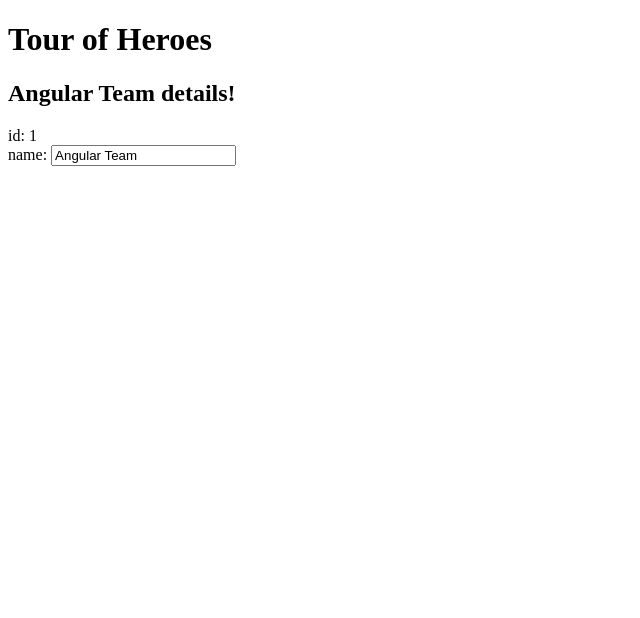
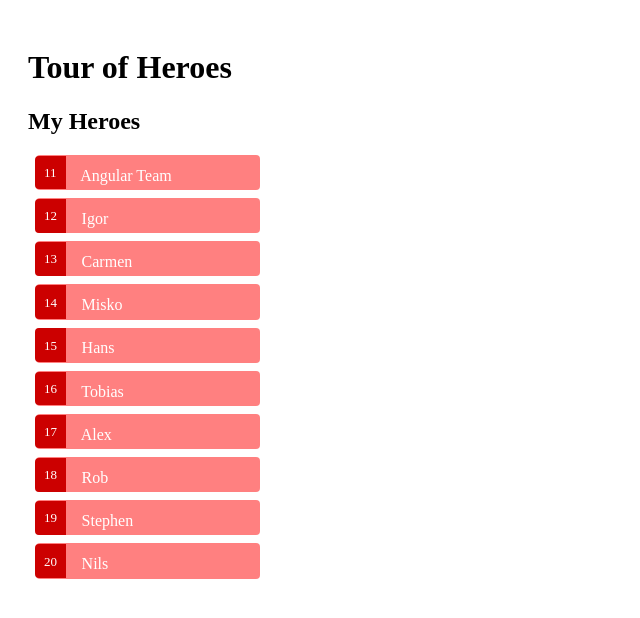
Before and after one commit to NilsNaegele/ng4-love-affair, an Angular app: page / in a window 1280 px wide. Shown: the top 618 px of the page, without its empty margins (0-640 px from the left). Built offline with nearby package versions, Linux system fonts and the light colour scheme.

Commit message:
master detail

```diff
--- a/src/app/app.component.css
+++ b/src/app/app.component.css
@@ -0,0 +1,54 @@
+.selected {
+  background-color: #ff1a1a !important;
+  color: white;
+}
+
+.heroes {
+  margin: 0 0 2em 0;
+  list-style-type: none;
+  padding: 0;
+  width: 15em;
+}
+
+.heroes li {
+  cursor: pointer;
+  position: relative;
+  left: 0;
+  color: white;
+  background-color: #ff8080;
+  margin: .5em;
+  padding: .3em 0;
+  height: 1.6em;
+  border-radius: 4px;
+}
+
+.heroes li.selected:hover{
+  background-color: #ff3333 !important;
+  color: white;
+}
+
+.heroes li:hover {
+  color: white;
+  background-color: #ff4d4d;
+  left: .1em;
+}
+
+.heroes .text {
+  position: relative;
+  top: -3px;
+}
+
+.heroes .badge {
+  display: inline-block;
+  font-size: small;
+  color: white;
+  padding: 0.8em 0.7em 0 0.7em;
+  background-color: #cc0000;
+  line-height: 1em;
+  position: relative;
+  left: -1px;
+  top: -4px;
+  height: 1.8em;
+  margin-right: .8em;
+  border-radius: 4px 0 0 4px;
+}
--- a/src/app/app.component.ts
+++ b/src/app/app.component.ts
@@ -5,21 +5,46 @@
   name: string;
 }
 
+const HEROES: Hero[] = [
+        { id: 11, name: 'Angular Team' },
+        { id: 12, name: 'Igor' },
+        { id: 13, name: 'Carmen' },
+        { id: 14, name: 'Misko' },
+        { id: 15, name: 'Hans' },
+        { id: 16, name: 'Tobias' },
+        { id: 17, name: 'Alex' },
+        { id: 18, name: 'Rob' },
+        { id: 19, name: 'Stephen' },
+        { id: 20, name: 'Nils' }
+];
+
 @Component({
   selector: 'my-app',
   template: `
       <h1>{{ title }}</h1>
-      <h2>{{ hero.name }} details!</h2>
-      <div><label>id: </label>{{ hero.id }}</div>
-      <div><label>name: </label>
-      <input [(ngModel)]="hero.name" placeholder="name">
+      <h2>My Heroes</h2>
+      <ul class="heroes">
+            <li *ngFor="let hero of heroes" (click)="onSelect(hero)" [class.selected]="hero === selectedHero">
+                <span class="badge">{{ hero.id }}</span> {{ hero.name }}
+            </li>
+      </ul>
+      <div *ngIf="selectedHero">
+          <h2>{{ selectedHero.name }} details!</h2>
+          <div><label>id: </label>{{ selectedHero.id }}</div>
+          <div><label>name: </label>
+          <input [(ngModel)]="selectedHero.name" placeholder="name">
+          </div>
       </div>
-  `
+  `,
+  styleUrls: ['./app.component.css']
 })
 export class AppComponent {
   title = 'Tour of Heroes';
-  hero: Hero = {
-    id: 1,
-    name: 'Angular Team'
-  };
+  heroes = HEROES;
+  selectedHero: Hero;
+
+  onSelect(hero: Hero): void {
+    this.selectedHero = hero;
+  }
+
 }
--- a/src/styles.css
+++ b/src/styles.css
@@ -1 +1,5 @@
 /* You can add global styles to this file, and also import other style files */
+
+body {
+  padding: 20px;
+}
```
